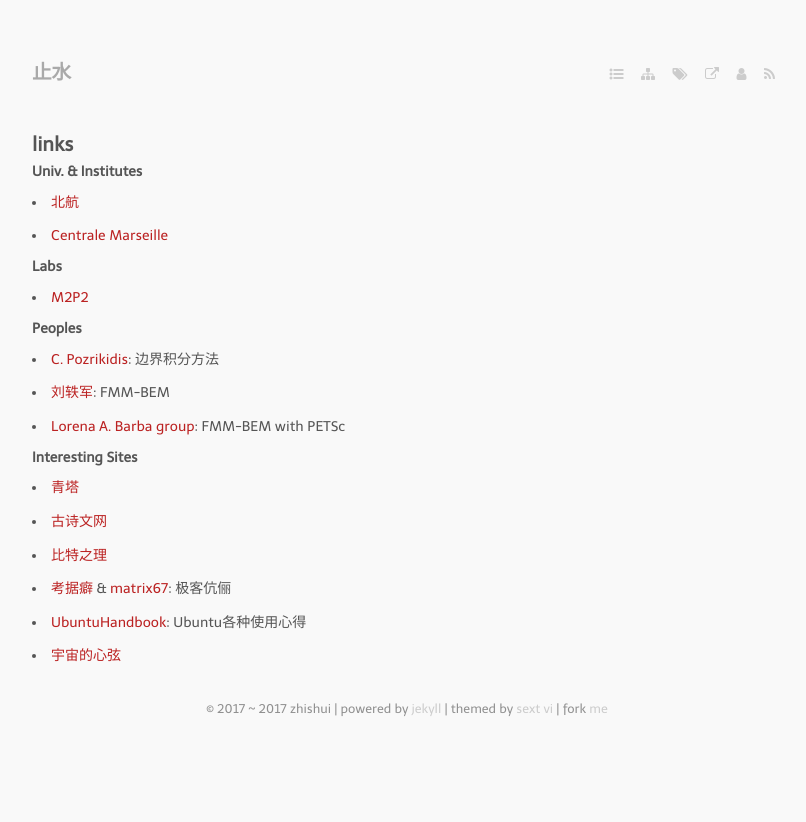
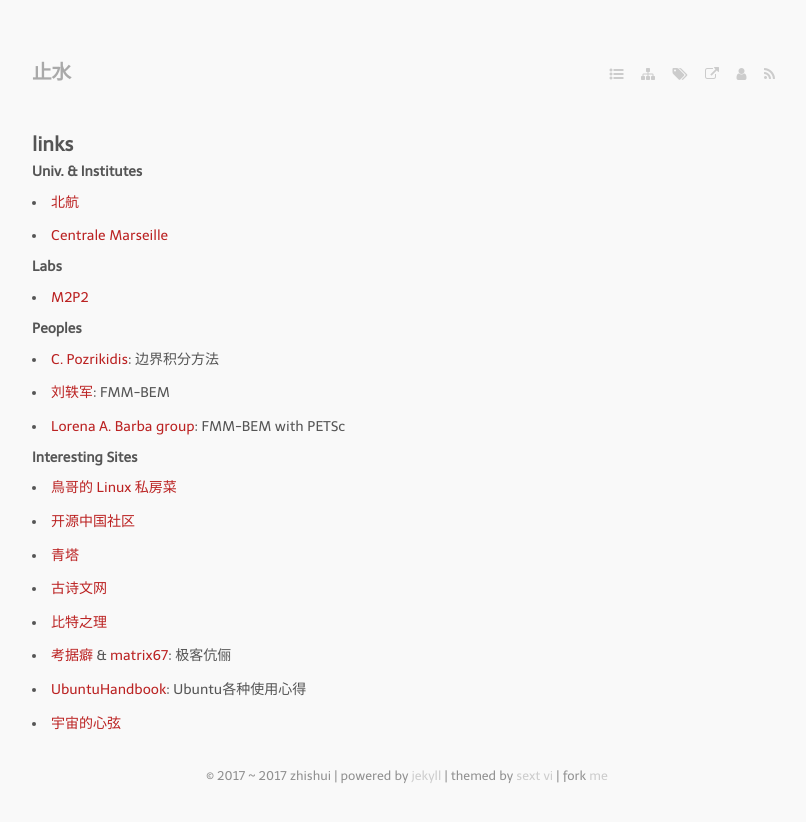
Before and after one commit to bizhishui/bizhishui.github.io, a Jekyll site: the page built from links.md, in a window 1280 px wide. Shown: the top 822 px of the page, without its empty margins (233-1039 px from the left). Built offline with Jekyll 4.4.1, drawn with Linux system fonts in a browser that asks for light colours; nearby versions of some CDN libraries; some web fonts are replaced.

Commit message:
update links

```diff
--- a/links.md
+++ b/links.md
@@ -19,6 +19,8 @@ layout: page
 
 
 #### Interesting Sites
+- [鳥哥的 Linux 私房菜](http://linux.vbird.org/home.php)
+- [开源中国社区](https://www.oschina.net/)
 - [青塔](http://www.cingta.com/main.html)
 - [古诗文网](http://www.gushiwen.org/)
 - [比特之理](http://www.kylen314.com/)
```
